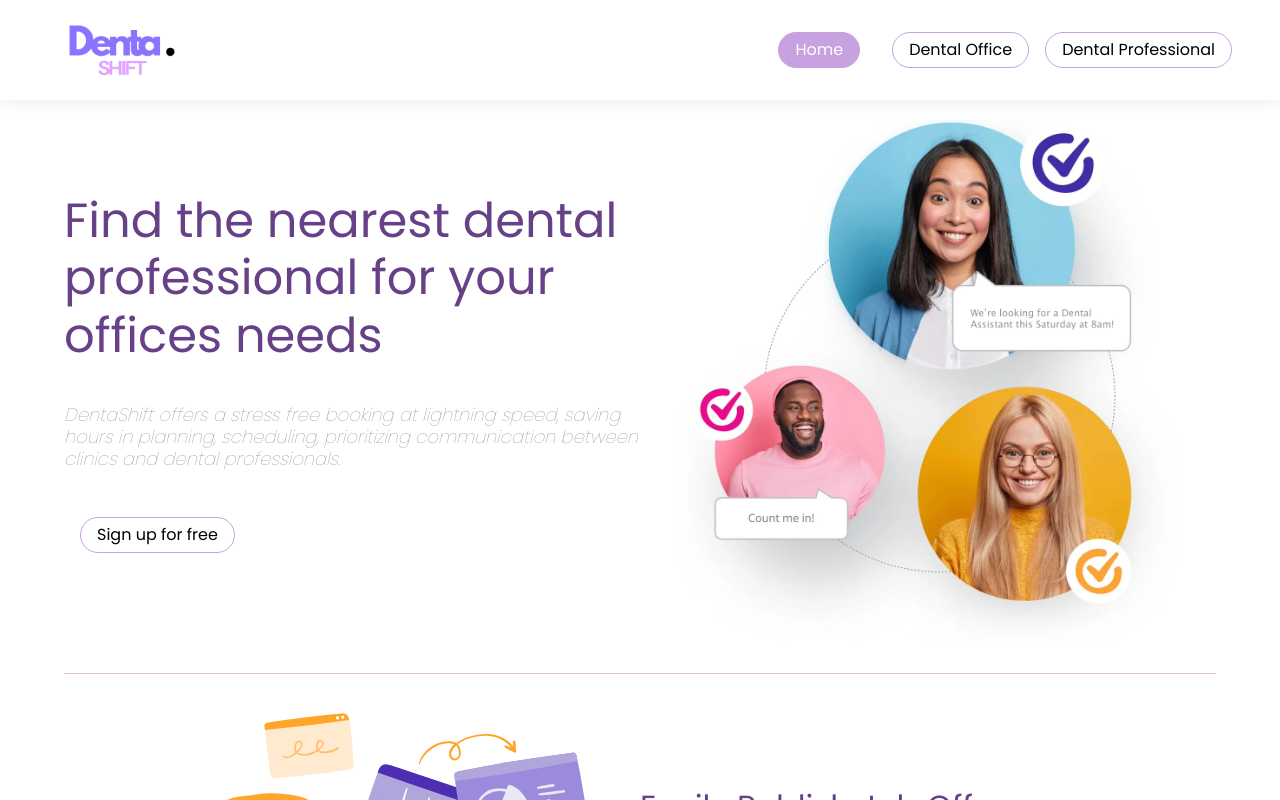
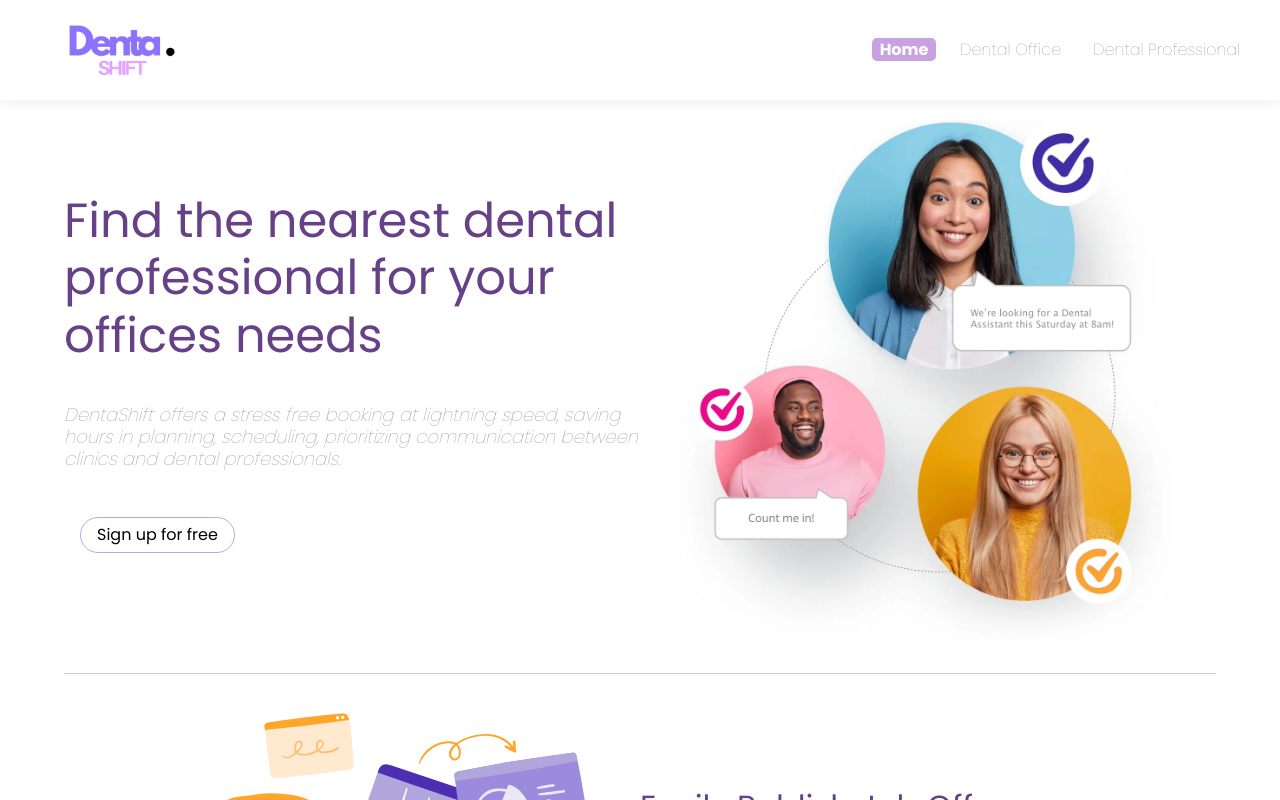
Before and after one commit to Araventura/ara-ventura-capstone-client, a React (Vite) app: page / in a window 1280 px wide. Shown: the top 800 px of the page. Built offline with nearby package versions, Linux system fonts and the light colour scheme.

Commit message:
add logic to header to use location to compare text and add a class

```diff
--- a/src/components/Header/Header.jsx
+++ b/src/components/Header/Header.jsx
@@ -1,23 +1,50 @@
 import React from "react";
 import "./Header.scss";
 import Logo from "../../assets/logo/DentaShift.png";
-import { Link } from "react-router-dom";
+import { Link, useLocation } from "react-router-dom";
 
 function Header() {
+  const location = useLocation();
+
+  // Determine the active route
+  const route =
+    location.pathname === "/"
+      ? "home"
+      : location.pathname.includes("offices")
+      ? "offices"
+      : location.pathname.includes("jobs")
+      ? "jobs"
+      : "";
+
   return (
     <div className="header">
       <div className="header__logo-wrapper">
         <img src={Logo} alt="DentaShift Logo" />
       </div>
       <div className="header__buttons">
-        <Link to={"/"} className="header__button-home">
-          <button> Home</button>
+        <Link
+          to={"/"}
+          className={`header__button-home ${
+            route === "home" ? "active-button" : ""
+          }`}
+        >
+          Home
         </Link>
-        <Link to={"/offices/4"} className="header__button-office">
-          <button>Dental Office</button>
+        <Link
+          to={"/offices/4"}
+          className={`header__button-office ${
+            route === "offices" ? "active-button" : ""
+          }`}
+        >
+          Dental Office
         </Link>
-        <Link to={"/jobs"} className="header__button-professional">
-          <button>Dental Professional</button>
+        <Link
+          to={"/jobs"}
+          className={`header__button-professional ${
+            route === "jobs" ? "active-button" : ""
+          }`}
+        >
+          Dental Professional
         </Link>
       </div>
     </div>
--- a/src/components/Header/Header.scss
+++ b/src/components/Header/Header.scss
@@ -23,25 +23,31 @@
 
   &__button {
     &-home {
-      font-weight: bold;
-      transition: all 500ms;
-
-      & button {
-        color: white;
-        background-color: $primary-color-lilac;
-      }
+      transition: all 0.1s;
+      margin-left: 16px;
+      padding: 0 8px;
+      border-radius: 5px;
     }
 
     &-professional {
-      transition: all 500ms;
-
-      & button {
-        margin-left: 0;
-      }
+      transition: all 0.1s;
+      margin-left: 16px;
+      padding: 0 8px;
+      border-radius: 5px;
     }
 
     &-office {
-      transition: all 500ms;
+      transition: all 0.1s;
+      margin-left: 16px;
+      padding: 0 8px;
+      border-radius: 5px;
     }
   }
 }
+
+.active-button {
+  color: white;
+  background-color: $primary-color-lilac;
+  font-weight: bold;
+  text-decoration: none;
+}
```
